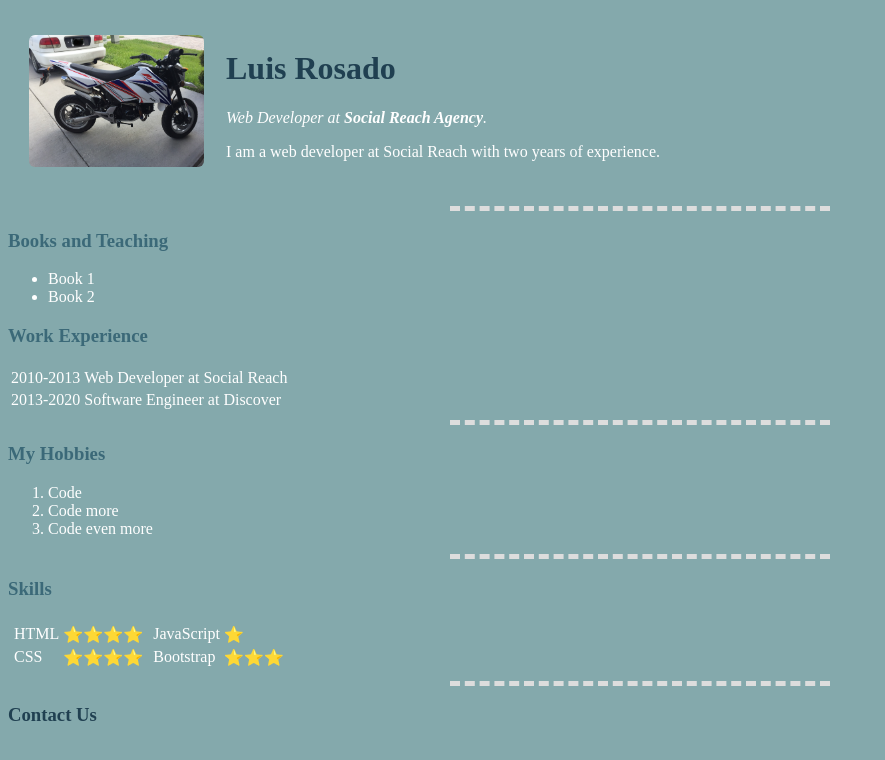
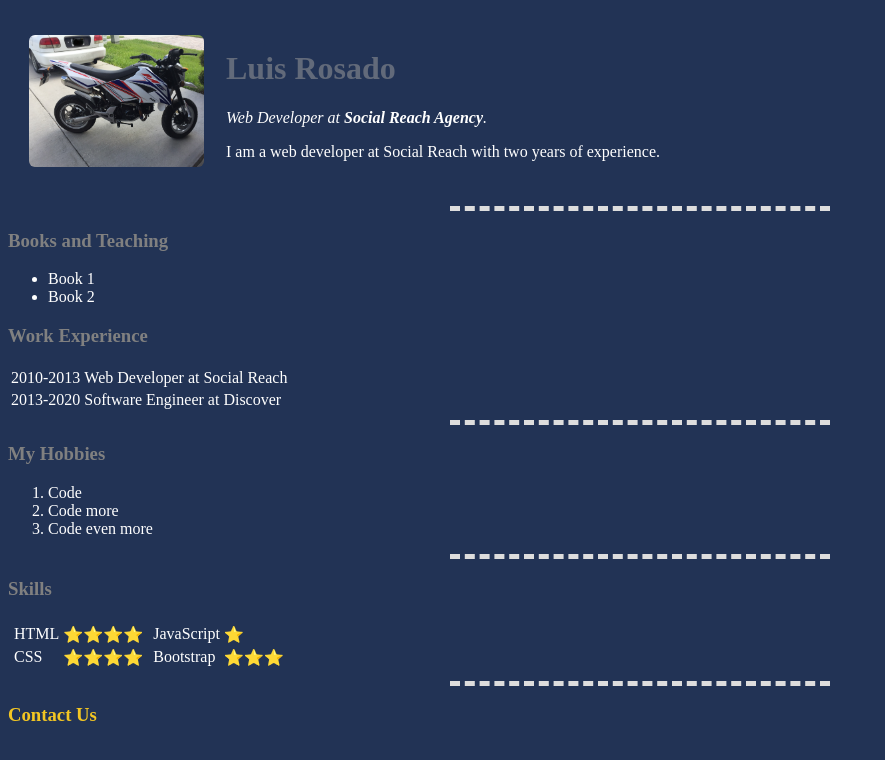
Before and after one commit to Luis-codes/cv, a plain HTML site: page index.html in a window 1280 px wide. Shown: the whole page, without its empty margins (0-885 px from the left). Drawn offline with Linux system fonts and the light colour scheme.

Commit message:
css selectors

```diff
--- a/css/styles.css
+++ b/css/styles.css
@@ -1,5 +1,5 @@
 body {
-    background-color: #84a9ac;
+    background-color: #235;
     color: white;
   }
 
@@ -16,14 +16,14 @@ img {
   }
 
   h1 {
-    color: #204051;
+    color: #626a7a;
   }
 
   h3 {
-    color: #3b6978;
+    color: grey;
   }
 
 h3 a {
   text-decoration: none;
-  color: #204051;
+  color: #f3c623;
 }
```
